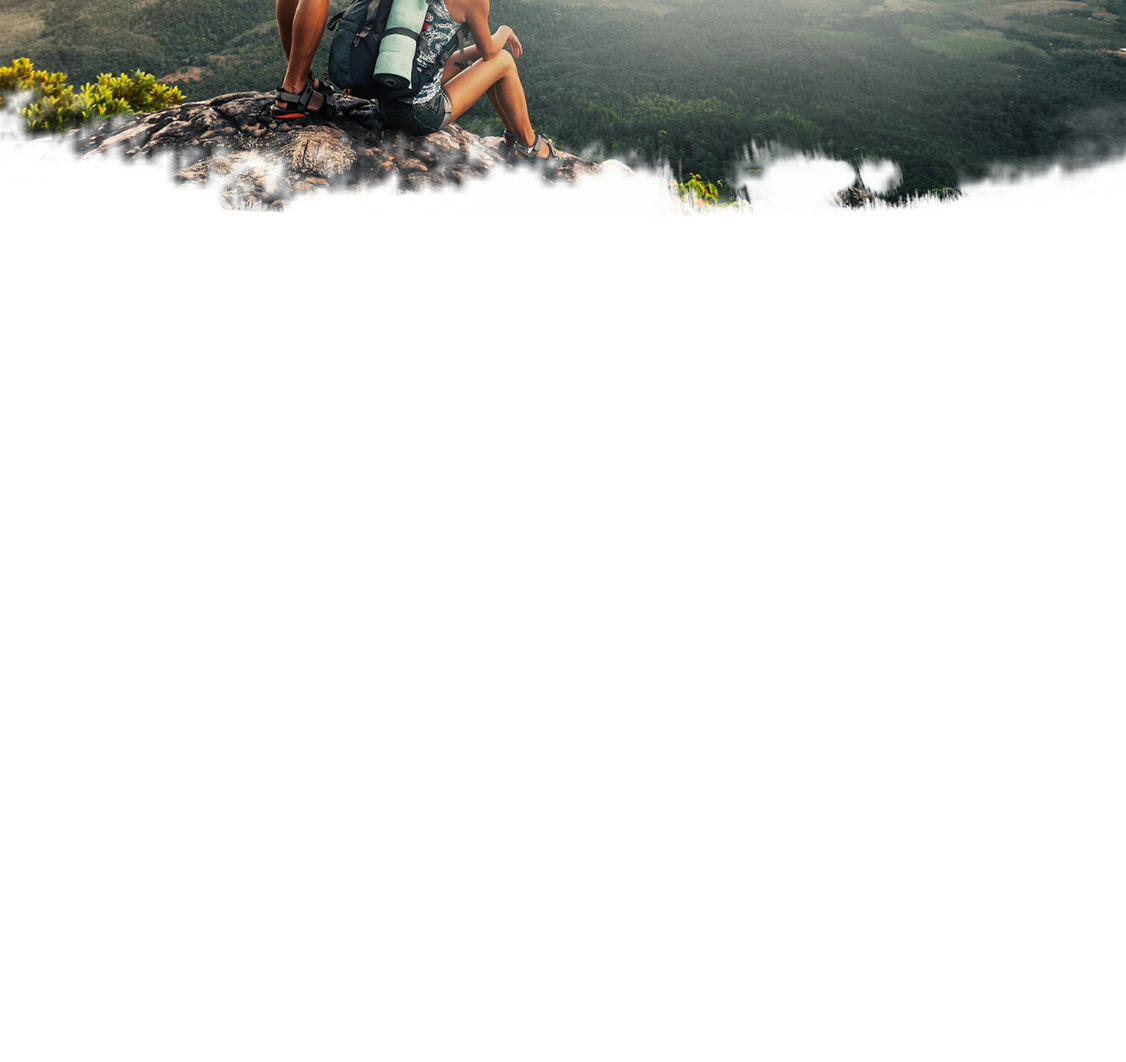
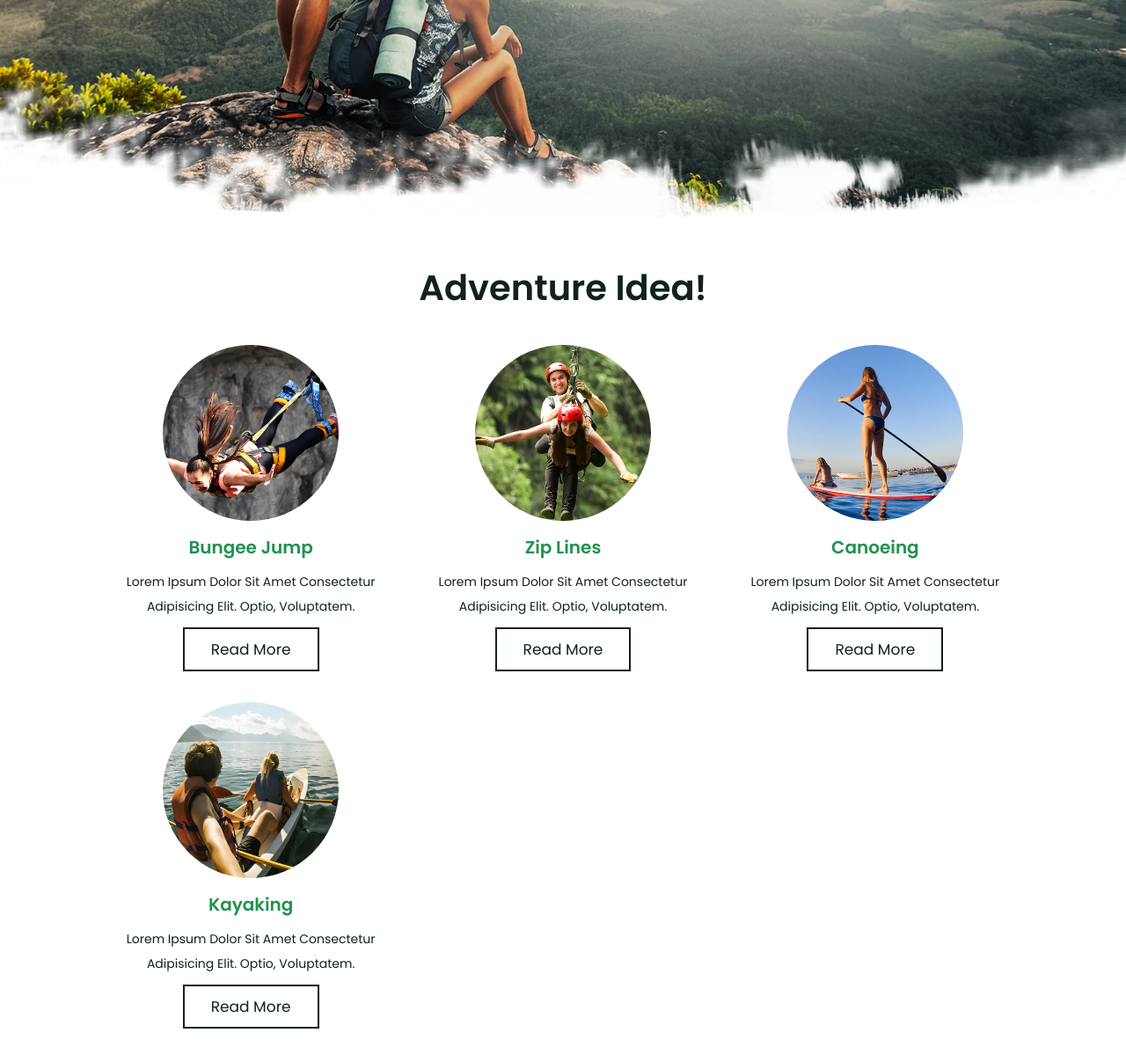
Before and after one commit to Neimat1/Travel, a plain HTML site: page index.html in a window 1280 px wide. Shown: the part 553-1760 px from the top of the page at 88% size. Before the commit the page ends 800 px from the top, so only its background shows below. Drawn offline with nearby package versions, Linux system fonts and the light colour scheme.

Commit message:
category section end

```diff
--- a/css/style.scss
+++ b/css/style.scss
@@ -68,6 +68,13 @@ section{
     }
 }
 
+.heading{
+    text-align: center;
+    margin-bottom: 2.5rem;
+    font-size: 4rem;
+    color: $black;
+}
+
 .header{
     position: fixed;
     top:0; left:0; right:0;
@@ -75,6 +82,11 @@ section{
     z-index: 10000;
     display: flex;
     align-items: center;
+
+    &.active{
+        background: $white;
+        box-shadow: $box-shadow;
+    }
 
     .logo{
         margin-right: auto;
@@ -240,6 +252,38 @@ section{
 
 }
 
+.category{
+
+    .box-container{
+        @include grid(29rem);
+
+        .box{
+            text-align:center;
+            padding: 1rem;
+
+            img{
+                height: 20rem;
+                width: 20rem;
+                border-radius: 50%;
+                margin-bottom: 1rem;
+            }
+
+            h3{
+                font-size: 2rem;
+                color: $green;
+
+            }
+
+            p{
+                font-size: 1.4rem;
+                color: $black ;
+                padding: 1rem 0;
+                line-height: 2;
+            }
+        }
+    }
+}
+
 
 
 // media queries
--- a/index.html
+++ b/index.html
@@ -96,6 +96,46 @@
     </section>
     <!-- home section end -->
 
+    <!-- category section start -->
+    <section class="category">
+
+        <h1 class="heading">adventure idea!</h1>
+
+        <div class="box-container">
+
+            <div class="box">
+                <img src="images/category-1.jpg" alt="">
+                <h3>bungee jump</h3>
+                <p>Lorem ipsum dolor sit amet consectetur adipisicing elit. Optio, voluptatem.</p>
+                <a href="#" class="btn">read more</a>
+            </div>
+
+            <div class="box">
+                <img src="images/category-2.jpg" alt="">
+                <h3>zip lines</h3>
+                <p>Lorem ipsum dolor sit amet consectetur adipisicing elit. Optio, voluptatem.</p>
+                <a href="#" class="btn">read more</a>
+            </div>
+
+            <div class="box">
+                <img src="images/category-3.jpg" alt="">
+                <h3>canoeing</h3>
+                <p>Lorem ipsum dolor sit amet consectetur adipisicing elit. Optio, voluptatem.</p>
+                <a href="#" class="btn">read more</a>
+            </div>
+
+            <div class="box">
+                <img src="images/category-4.jpg" alt="">
+                <h3>kayaking</h3>
+                <p>Lorem ipsum dolor sit amet consectetur adipisicing elit. Optio, voluptatem.</p>
+                <a href="#" class="btn">read more</a>
+            </div>
+        </div>
+
+    </section>
+
+    <!-- category section end -->
+
 
 
 
--- a/js/script.js
+++ b/js/script.js
@@ -23,6 +23,22 @@ document.querySelector('#close-search').onclick = () =>{
 
 window.onscroll = () =>{
     navbar.classList.remove('active');
+
+    if(window.scrollY > 0){
+        document.querySelector('.header').classList.add('active');
+    }else{
+        document.querySelector('.header').classList.remove('active');
+    }
+
+};
+
+window.onload = () =>{
+    if(window.scrollY > 0){
+        document.querySelector('.header').classList.add('active');
+    }else{
+        document.querySelector('.header').classList.remove('active');
+    }
+
 };
 
 var swiper = new Swiper(".home-slider", {
```
Also changed, not shown: css/style.css, 1 other file.
